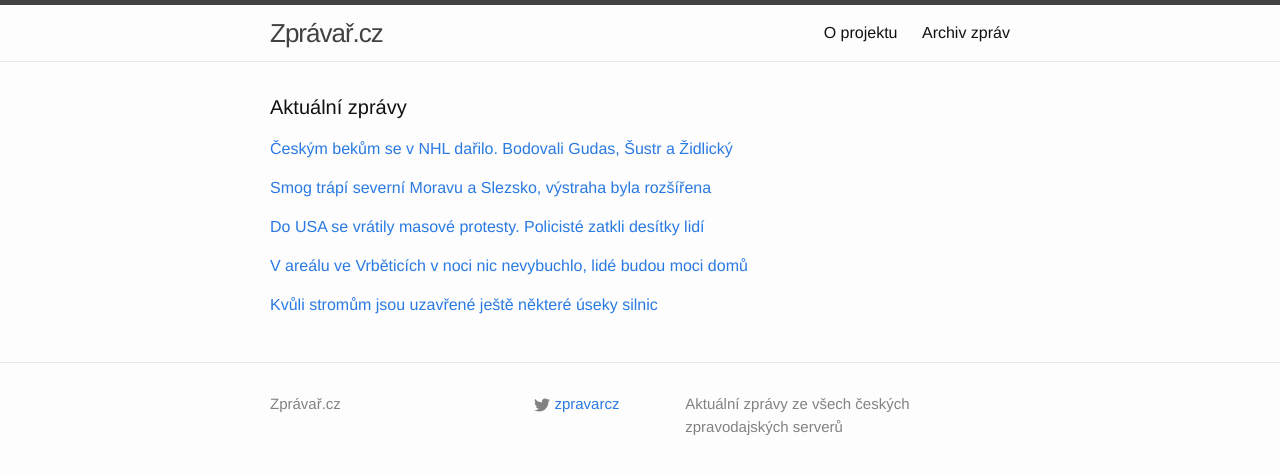
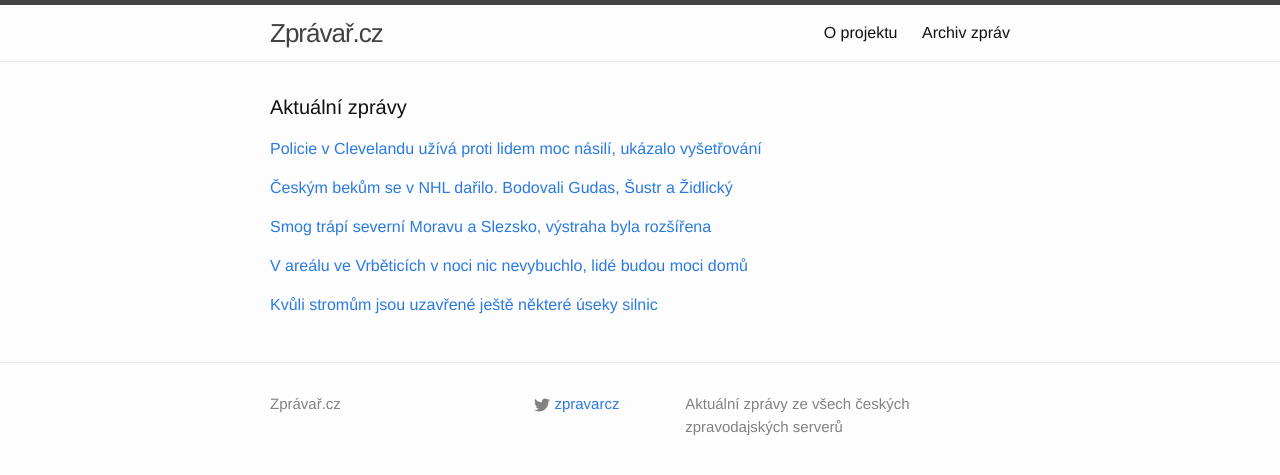
Before and after one commit to adliska/zpravar, a Jekyll site: the page built from index.html, in a window 1280 px wide. Shown: the top 475 px of the page. Built offline with Jekyll 4.4.1, drawn with Linux system fonts in a browser that asks for light colours; some of the changed lines change nothing that is shown.

Commit message:
zpravar news update

```diff
--- a/index.html
+++ b/index.html
@@ -5,8 +5,18 @@ layout: default
 <div class="home">
     <h1 class="page-heading">Aktuální zprávy</h1>
 
-<p><a href="javascript:;" onclick="toggle_visibility('zpravy0')">Českým bekům se v NHL dařilo. Bodovali Gudas, Šustr a Židlický</a></p>
+<p><a href="javascript:;" onclick="toggle_visibility('zpravy0')">Policie v Clevelandu užívá proti lidem moc násilí, ukázalo vyšetřování</a></p>
 <div id="zpravy0" style="display:none">
+<ul>
+<li><a href=http://zpravy.idnes.cz/policie-usa-moc-nasili-06m-/zahranicni.aspx?c=A141205_075824_zahranicni_bse>Policie v Clevelandu užívá proti lidem moc násilí, ukázalo vyšetřování - zpravy.idnes.cz</a></li>
+<li><a href=http://www.ceskatelevize.cz/ct24/svet/294519-amerikou-se-siri-protesty-kvuli-smrti-cernocha-rukou-policisty/>Amerikou se šíří protesty kvůli smrti černocha rukou policisty - www.ceskatelevize.cz</a></li>
+<li><a href=http://www.lidovky.cz/do-spojenych-statu-se-vratily-masove-protesty-policiste-zatkli-desitky-lidi-18z-/zpravy-svet.aspx?c=A141205_073852_ln_zahranici_ele>Do USA se vrátily masové protesty. Policisté zatkli desítky lidí  - www.lidovky.cz</a></li>
+<li><a href=http://www.ceskatelevize.cz/ct24/svet/294519-v-usa-pokracuji-demonstrace-pote-co-policista-zabil-neozbrojeneho-cernocha/>V USA pokračují demonstrace poté, co policista zabil neozbrojeného černocha - www.ceskatelevize.cz</a></li>
+<li><a href=http://www.novinky.cz/zahranicni/amerika/355480-usa-zasahly-protesty-kvuli-smrti-dalsiho-cernocha.html>USA zasáhly protesty kvůli smrti dalšího černocha  - www.novinky.cz</a></li>
+<li><a href=http://www.ceskenoviny.cz/zpravy/zpravy/v-usa-pokracuji-protesty-kvuli-smrti-cernocha-rukou-policisty/1155274>V USA pokračují protesty kvůli smrti černocha rukou policisty - www.ceskenoviny.cz</a></li>
+</ul>
+</div><p><a href="javascript:;" onclick="toggle_visibility('zpravy1')">Českým bekům se v NHL dařilo. Bodovali Gudas, Šustr a Židlický</a></p>
+<div id="zpravy1" style="display:none">
 <ul>
 <li><a href=http://www.denik.cz/hokej/ceskym-bekum-se-v-nhl-darilo-bodovali-gudas-sustr-a-zidlicky-20141205.html>Českým bekům se v NHL dařilo. Bodovali Gudas, Šustr a Židlický - www.denik.cz</a></li>
 <li><a href=http://www.rozhlas.cz/_zprava/hertl-pomohl-golem-a-prihravkou-k-vyhre-sharks-fleischmann-k-bodu-floride--1428665>Hertl pomohl gólem a přihrávkou k výhře Sharks, Fleischmann k bodu Floridě - www.rozhlas.cz</a></li>
@@ -14,21 +24,13 @@ layout: default
 <li><a href=http://www.sportovninoviny.cz/zpravy/ceskym-bekum-se-v-nhl-darilo-bodovali-gudas-sustr-a-zidlicky/1155295>Českým bekům se v NHL dařilo. Bodovali Gudas, Šustr a Židlický - www.sportovninoviny.cz</a></li>
 <li><a href=http://sport.aktualne.cz/den-ceskych-obrancu-gudas-dal-gol-dalsi-bodovali/r~926703507c4111e4b5c5002590604f2e/>Den českých obránců. Gudas dal gól, další bodovali - sport.aktualne.cz</a></li>
 </ul>
-</div><p><a href="javascript:;" onclick="toggle_visibility('zpravy1')">Smog trápí severní Moravu a Slezsko, výstraha byla rozšířena</a></p>
-<div id="zpravy1" style="display:none">
+</div><p><a href="javascript:;" onclick="toggle_visibility('zpravy2')">Smog trápí severní Moravu a Slezsko, výstraha byla rozšířena</a></p>
+<div id="zpravy2" style="display:none">
 <ul>
 <li><a href=http://zpravy.aktualne.cz/regiony/moravskoslezsky/smogova-situace-uz-plati-pro-cely-sever-moravy-krome-trineck/r~284643ce7c4a11e49e4b0025900fea04/>Smog trápí severní Moravu a Slezsko, výstraha byla rozšířena - zpravy.aktualne.cz</a></li>
 <li><a href=http://www.denik.cz/z_domova/smogova-situace-uz-plati-pro-cely-sever-moravy-krome-trinecka-20141205.html>Smogová situace už platí pro celý sever Moravy kromě Třinecka - www.denik.cz</a></li>
 <li><a href=http://www.ceskenoviny.cz/zpravy/zpravy/smogova-situace-uz-plati-pro-cely-sever-moravy-krome-trinecka/1155293>Smogová situace už platí pro celý sever Moravy kromě Třinecka - www.ceskenoviny.cz</a></li>
 <li><a href=http://www.novinky.cz/domaci/355479-na-severu-moravy-hrozi-smog.html>Na severu Moravy hrozí smog  - www.novinky.cz</a></li>
-</ul>
-</div><p><a href="javascript:;" onclick="toggle_visibility('zpravy2')">Do USA se vrátily masové protesty. Policisté zatkli desítky lidí </a></p>
-<div id="zpravy2" style="display:none">
-<ul>
-<li><a href=http://www.lidovky.cz/do-spojenych-statu-se-vratily-masove-protesty-policiste-zatkli-desitky-lidi-18z-/zpravy-svet.aspx?c=A141205_073852_ln_zahranici_ele>Do USA se vrátily masové protesty. Policisté zatkli desítky lidí  - www.lidovky.cz</a></li>
-<li><a href=http://www.ceskatelevize.cz/ct24/svet/294519-v-usa-pokracuji-demonstrace-pote-co-policista-zabil-neozbrojeneho-cernocha/>V USA pokračují demonstrace poté, co policista zabil neozbrojeného černocha - www.ceskatelevize.cz</a></li>
-<li><a href=http://www.novinky.cz/zahranicni/amerika/355480-usa-zasahly-protesty-kvuli-smrti-dalsiho-cernocha.html>USA zasáhly protesty kvůli smrti dalšího černocha  - www.novinky.cz</a></li>
-<li><a href=http://www.ceskenoviny.cz/zpravy/zpravy/v-usa-pokracuji-protesty-kvuli-smrti-cernocha-rukou-policisty/1155274>V USA pokračují protesty kvůli smrti černocha rukou policisty - www.ceskenoviny.cz</a></li>
 </ul>
 </div><p><a href="javascript:;" onclick="toggle_visibility('zpravy3')">V areálu ve Vrběticích v noci nic nevybuchlo, lidé budou moci domů</a></p>
 <div id="zpravy3" style="display:none">
```
